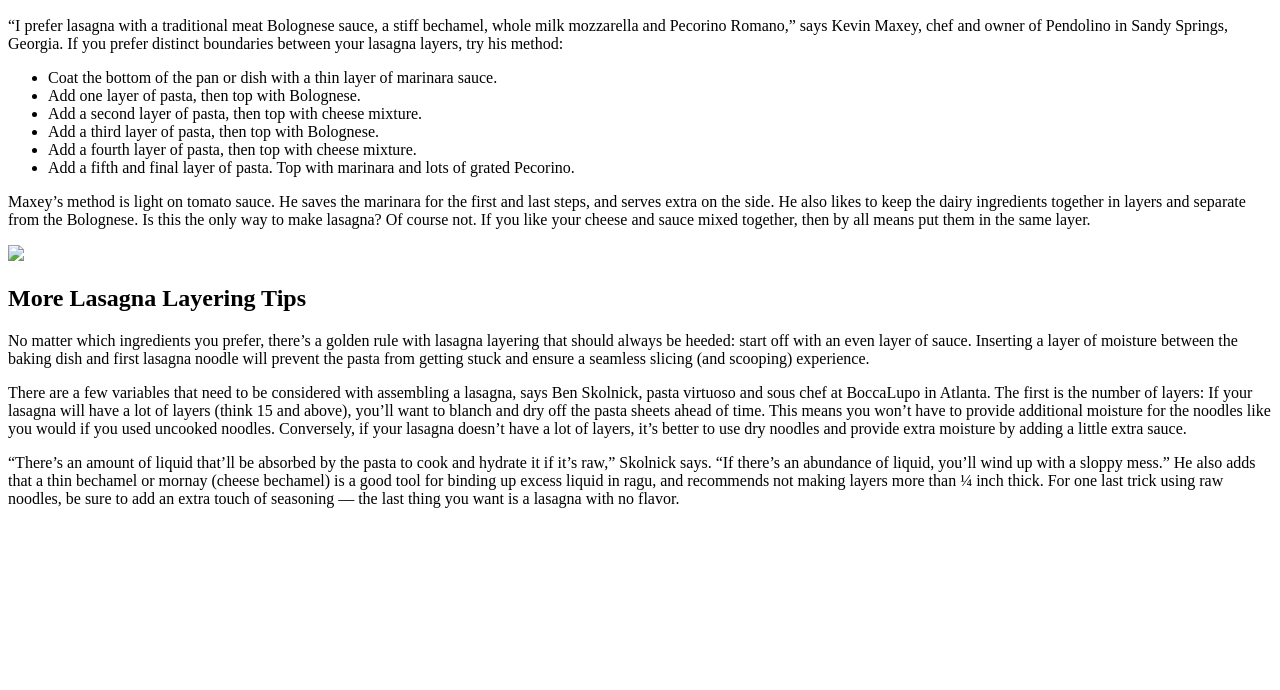
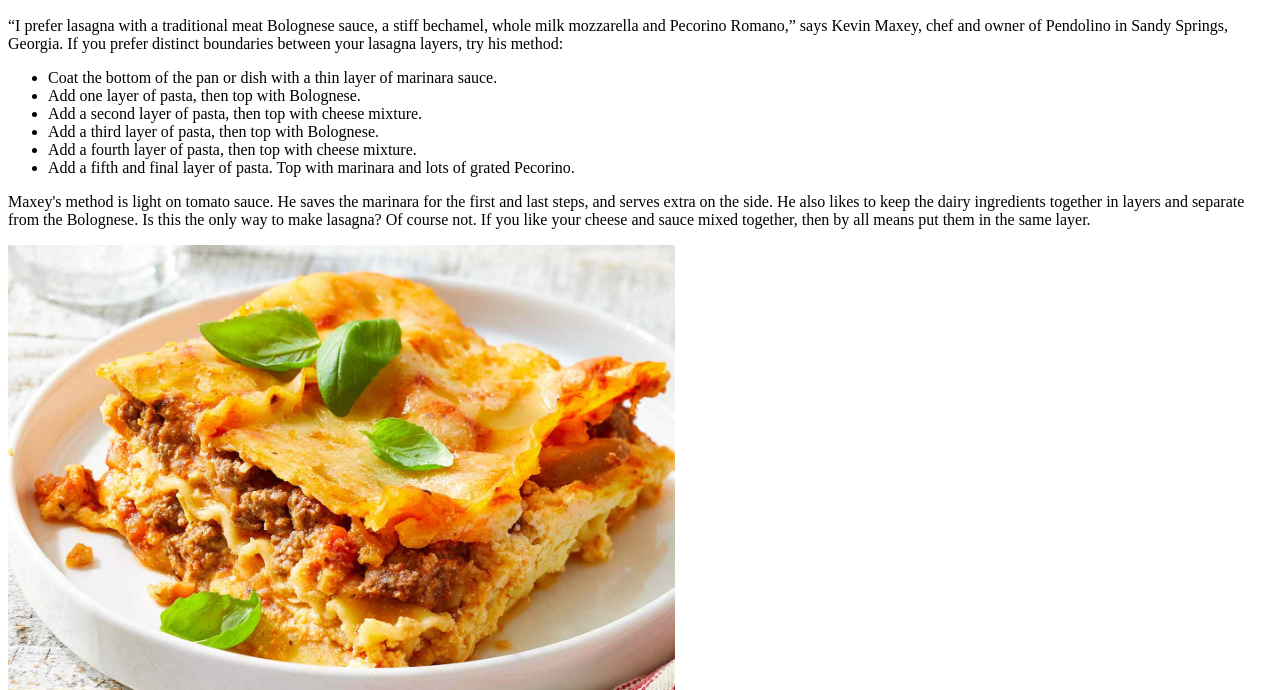
Before and after one commit to PurplePeach420/odin-recipes, a plain HTML site: page recipes/lasagna.html in a window 1280 px wide. Shown: the part 110-800 px from the top of the page. Drawn offline with Linux system fonts and the light colour scheme.

Commit message:
added image

```diff
--- a/recipes/lasagna.html
+++ b/recipes/lasagna.html
@@ -17,9 +17,9 @@
             <li>Add a fourth layer of pasta, then top with cheese mixture. </li>
             <li>Add a fifth and final layer of pasta. Top with marinara and lots of grated Pecorino. </li>
         </ul>
-        <p>Maxey’s method is light on tomato sauce. He saves the marinara for the first and last steps, and serves extra on the side. He also likes to keep the dairy ingredients together in layers and separate from the Bolognese. Is this the only way to make lasagna? Of course not. If you like your cheese and sauce mixed together, then by all means put them in the same layer.</p>
+        <p>Maxey's method is light on tomato sauce. He saves the marinara for the first and last steps, and serves extra on the side. He also likes to keep the dairy ingredients together in layers and separate from the Bolognese. Is this the only way to make lasagna? Of course not. If you like your cheese and sauce mixed together, then by all means put them in the same layer.</p>
 
-       <p><img src="./images/lasagna.jpg"></p>
+       <p><img src="../images/lasagna.jpg" height="500px"></p>
 
 
     <h2>More Lasagna Layering Tips</h2>
```
